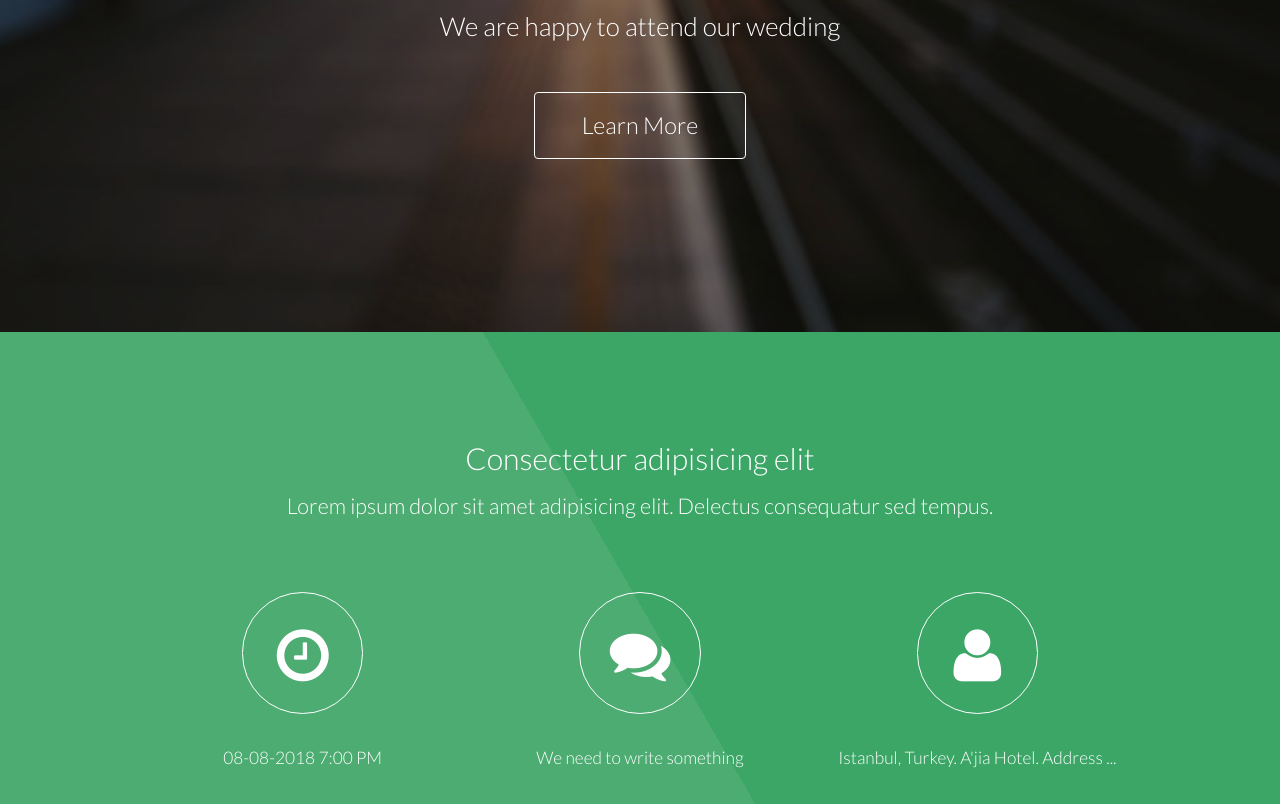
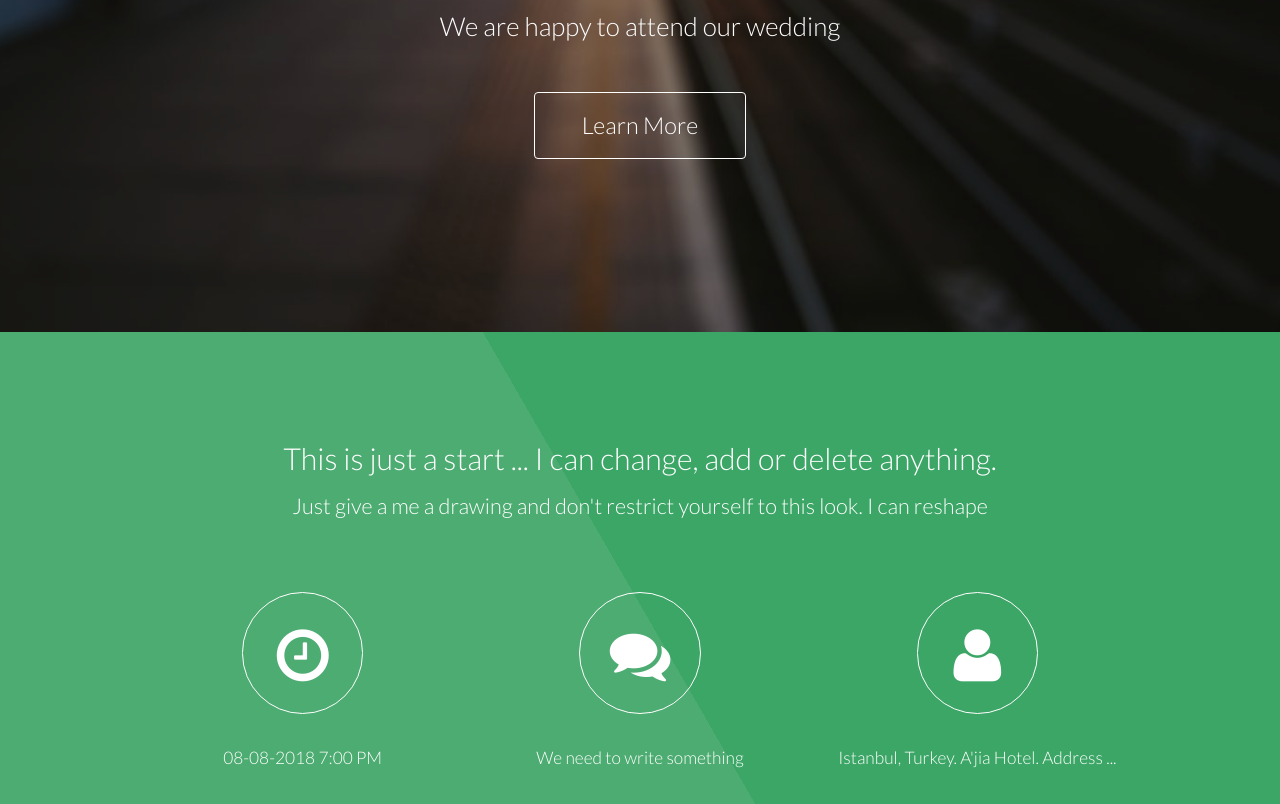
Before and after one commit to MoeAndAsmaWedding/MoeAndAsmaWedding.github.io, a plain HTML site: page index.html in a window 1280 px wide. Shown: the part 296-1100 px from the top of the page. Drawn offline with Linux system fonts and the light colour scheme.

Commit message:
Building the body

```diff
--- a/index.html
+++ b/index.html
@@ -52,8 +52,8 @@
 			<section id="one" class="wrapper style1 align-center">
 				<div class="container">
 					<header>
-						<h2>Consectetur adipisicing elit</h2>
-						<p>Lorem ipsum dolor sit amet adipisicing elit. Delectus consequatur sed tempus.</p>
+						<h2>This is just a start ... I can change, add or delete anything.</h2>
+						<p>Just give a me a drawing and don't restrict yourself to this look. I can reshape</p>
 					</header>
 					<div class="row 200%">
 						<section class="4u 12u$(small)">
```
